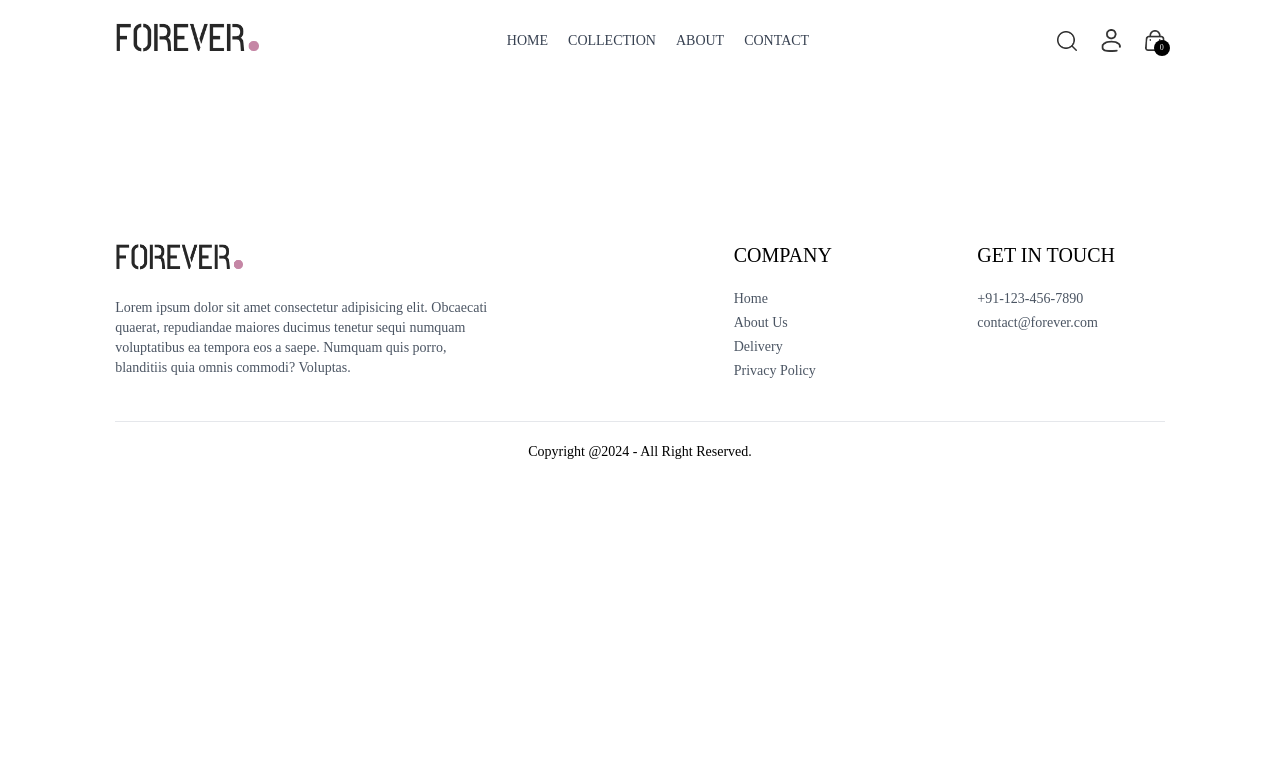
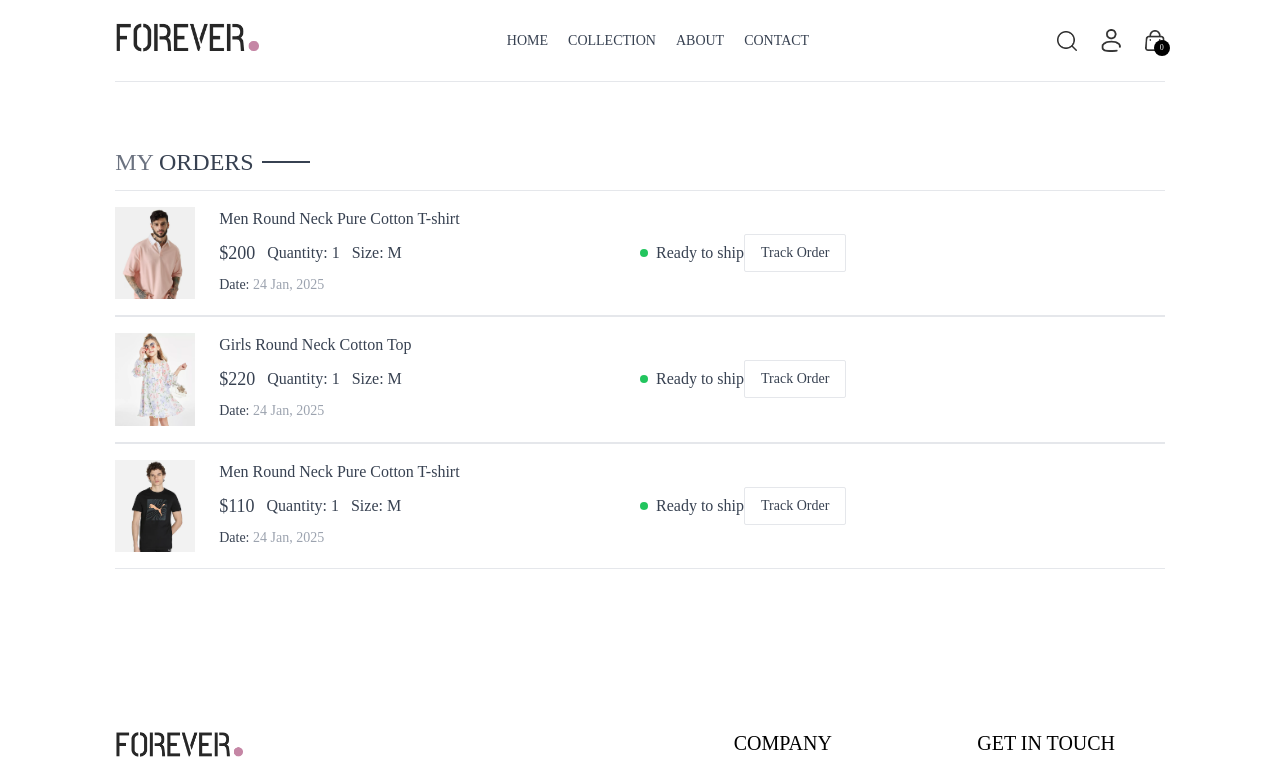
Before and after one commit to AkramExp/forever-ecommerce, a React (Vite) app in the folder frontend/: page /orders in a window 1280 px wide. Shown: the top 779 px of the page. Built offline with nearby package versions, Linux system fonts and the light colour scheme.

Commit message:
added interface for user's orders

```diff
--- a/frontend/src/App.jsx
+++ b/frontend/src/App.jsx
@@ -12,6 +12,7 @@
 import Login from "./pages/Login";
 import PlaceOrder from "./pages/PlaceOrder";
 import Product from "./pages/Product";
+import Orders from "./pages/Orders";
 
 const App = () => {
   return (
@@ -28,6 +29,7 @@
         <Route path="/cart" element={<Cart />} />
         <Route path="/login" element={<Login />} />
         <Route path="/place-order" element={<PlaceOrder />} />
+        <Route path="/orders" element={<Orders />} />
       </Routes>
       <Footer />
     </div>
--- a/frontend/src/pages/Order.jsx
+++ /dev/null
@@ -1,7 +0,0 @@
-import React from "react";
-
-const Order = () => {
-  return <div>Order</div>;
-};
-
-export default Order;
--- /dev/null
+++ b/frontend/src/pages/Orders.jsx
@@ -0,0 +1,53 @@
+import React, { useContext } from "react";
+import { ShopContext } from "../context/ShopContext";
+import Title from "../components/Title";
+
+const Orders = () => {
+  const { products, currency } = useContext(ShopContext);
+
+  return (
+    <div className="border-t pt-16">
+      <div className="text-2xl">
+        <Title text1={"MY"} text2={"ORDERS"} />
+      </div>
+
+      <div>
+        {products.slice(1, 4).map((item, index) => (
+          <div
+            key={index}
+            className="py-4 border-t border-b text-gray-700 flex flex-col md:flex-row md:items-center md:justify-between gap-4"
+          >
+            <div className="flex items-start gap-6 text-sm">
+              <img src={item.image[0]} alt="" className="w-16 sm:w-20" />
+              <div>
+                <p className="sm:text-base font-medium">{item.name}</p>
+                <div className="flex items-center gap-3 mt-2 text-base text-gray-700">
+                  <p className="text-lg">
+                    {currency}
+                    {item.price}
+                  </p>
+                  <p>Quantity: 1</p>
+                  <p>Size: M</p>
+                </div>
+                <p className="mt-2">
+                  Date: <span className="text-gray-400">24 Jan, 2025</span>
+                </p>
+              </div>
+            </div>
+            <div className="md:w-1/2 flex items-center">
+              <div className="flex items-center gap-2">
+                <p className="min-w-2 h-2 rounded-full bg-green-500"></p>
+                <p className="text-sm md:text-base">Ready to ship</p>
+              </div>
+              <button className="border px-4 py-2 text-sm font-medium rounded-sm">
+                Track Order
+              </button>
+            </div>
+          </div>
+        ))}
+      </div>
+    </div>
+  );
+};
+
+export default Orders;
```
